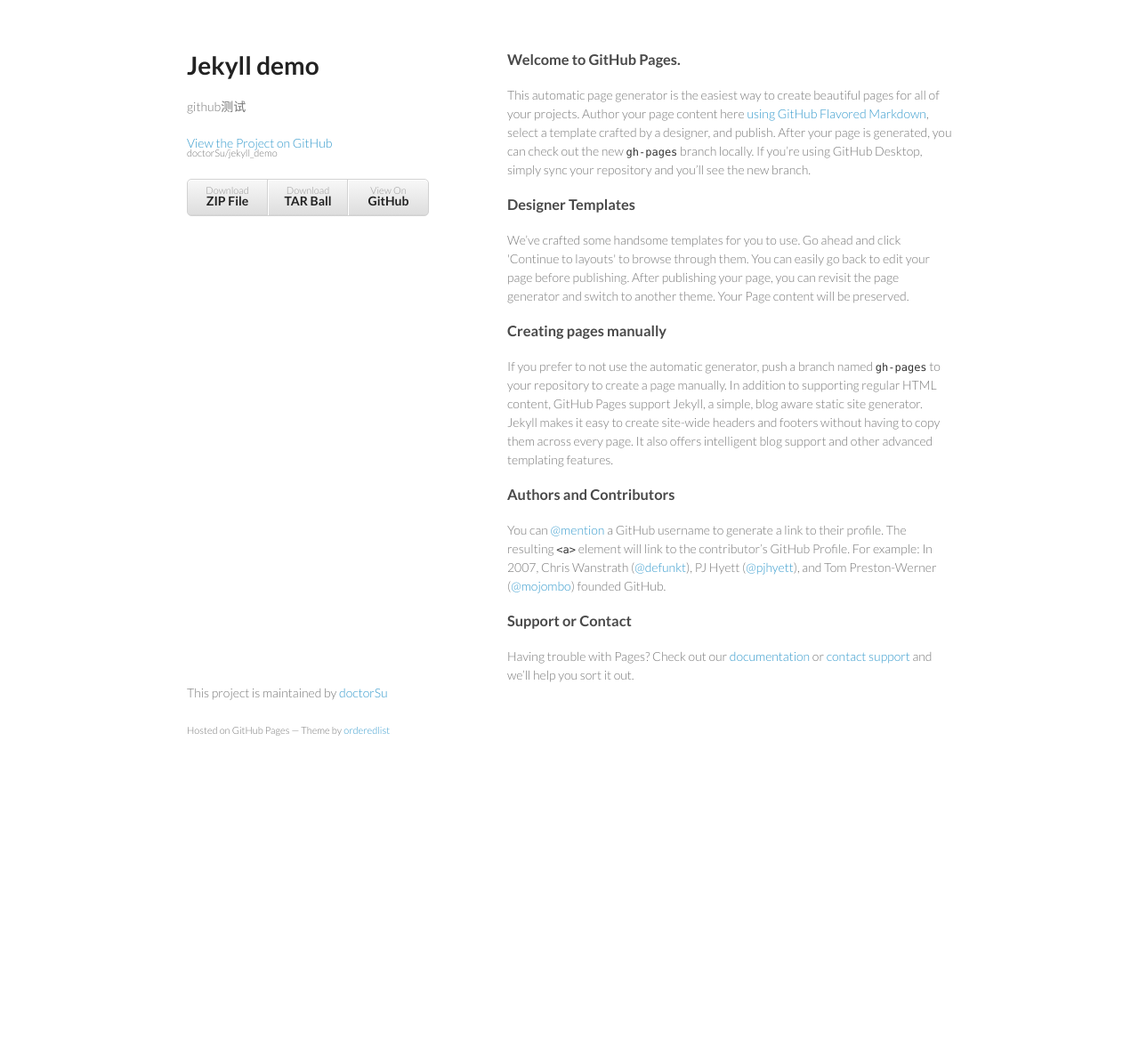
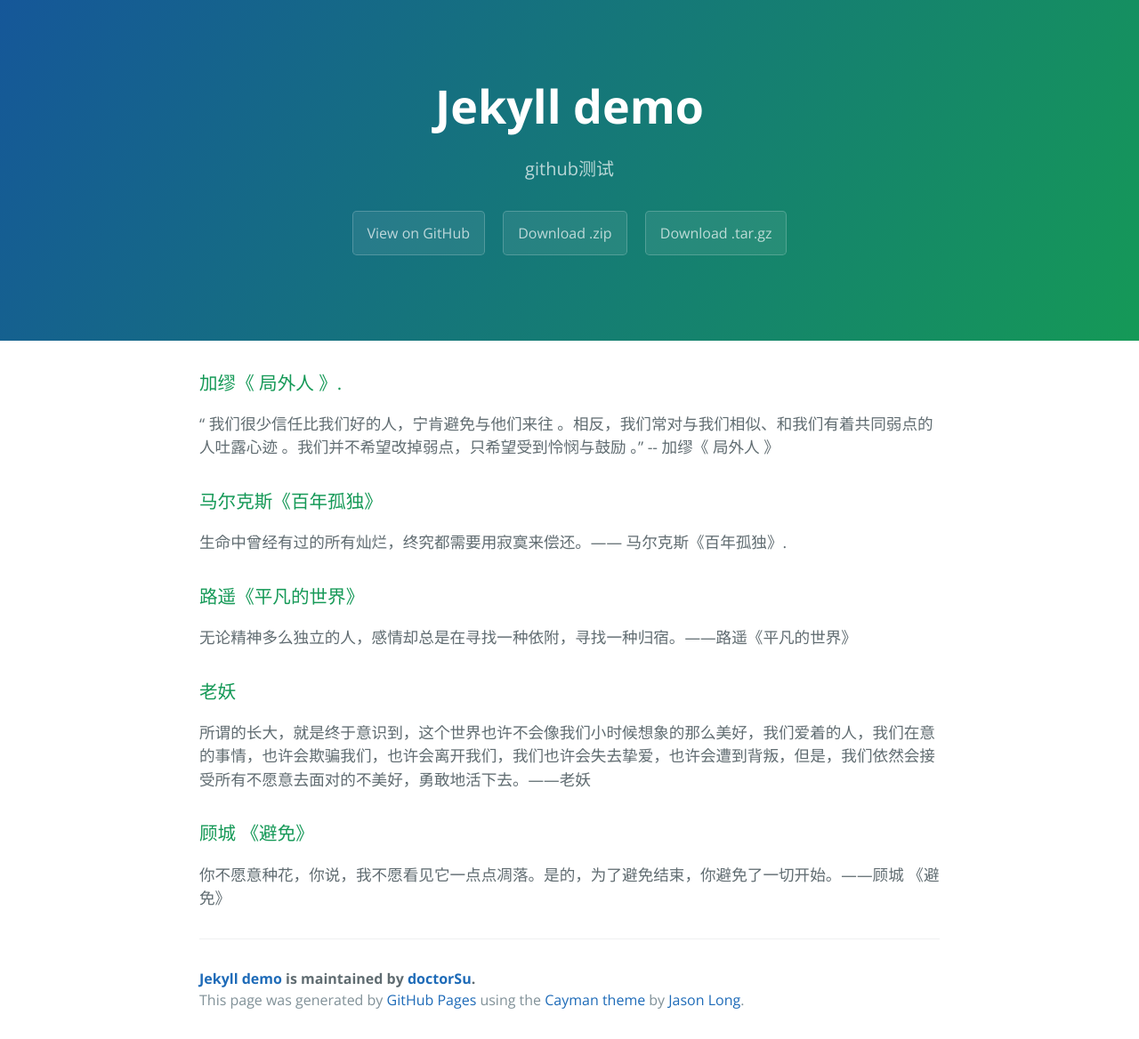
Before and after one commit to doctorSu/jekyll_demo, a Jekyll site: the page index.html, which Jekyll copies as it is, in a window 1280 px wide. Shown: the whole page at 89% size. Built offline with Jekyll 4.4.1, drawn with Linux system fonts in a browser that asks for light colours; before the commit the page ends 900 px from its top, so only the background shows below that.

```diff
--- a/index.html
+++ b/index.html
@@ -1,64 +1,57 @@
-<!doctype html>
-<html>
+<!DOCTYPE html>
+<html lang="en-us">
   <head>
-    <meta charset="utf-8">
-    <meta http-equiv="X-UA-Compatible" content="chrome=1">
+    <meta charset="UTF-8">
     <title>Jekyll demo by doctorSu</title>
-
-    <link rel="stylesheet" href="stylesheets/styles.css">
-    <link rel="stylesheet" href="stylesheets/github-light.css">
-    <meta name="viewport" content="width=device-width, initial-scale=1, user-scalable=no">
-    <!--[if lt IE 9]>
-    <script src="//html5shiv.googlecode.com/svn/trunk/html5.js"></script>
-    <![endif]-->
+    <meta name="viewport" content="width=device-width, initial-scale=1">
+    <link rel="stylesheet" type="text/css" href="stylesheets/normalize.css" media="screen">
+    <link href='https://fonts.googleapis.com/css?family=Open+Sans:400,700' rel='stylesheet' type='text/css'>
+    <link rel="stylesheet" type="text/css" href="stylesheets/stylesheet.css" media="screen">
+    <link rel="stylesheet" type="text/css" href="stylesheets/github-light.css" media="screen">
   </head>
   <body>
-    <div class="wrapper">
-      <header>
-        <h1>Jekyll demo</h1>
-        <p>github测试</p>
+    <section class="page-header">
+      <h1 class="project-name">Jekyll demo</h1>
+      <h2 class="project-tagline">github测试</h2>
+      <a href="https://github.com/doctorSu/jekyll_demo" class="btn">View on GitHub</a>
+      <a href="https://github.com/doctorSu/jekyll_demo/zipball/master" class="btn">Download .zip</a>
+      <a href="https://github.com/doctorSu/jekyll_demo/tarball/master" class="btn">Download .tar.gz</a>
+    </section>
 
-        <p class="view"><a href="https://github.com/doctorSu/jekyll_demo">View the Project on GitHub <small>doctorSu/jekyll_demo</small></a></p>
+    <section class="main-content">
+      <h3>
+<a id="加缪-局外人-" class="anchor" href="#%E5%8A%A0%E7%BC%AA-%E5%B1%80%E5%A4%96%E4%BA%BA-" aria-hidden="true"><span class="octicon octicon-link"></span></a>加缪《 局外人 》.</h3>
 
-
-        <ul>
-          <li><a href="https://github.com/doctorSu/jekyll_demo/zipball/master">Download <strong>ZIP File</strong></a></li>
-          <li><a href="https://github.com/doctorSu/jekyll_demo/tarball/master">Download <strong>TAR Ball</strong></a></li>
-          <li><a href="https://github.com/doctorSu/jekyll_demo">View On <strong>GitHub</strong></a></li>
-        </ul>
-      </header>
-      <section>
-        <h3>
-<a id="welcome-to-github-pages" class="anchor" href="#welcome-to-github-pages" aria-hidden="true"><span class="octicon octicon-link"></span></a>Welcome to GitHub Pages.</h3>
-
-<p>This automatic page generator is the easiest way to create beautiful pages for all of your projects. Author your page content here <a href="https://guides.github.com/features/mastering-markdown/">using GitHub Flavored Markdown</a>, select a template crafted by a designer, and publish. After your page is generated, you can check out the new <code>gh-pages</code> branch locally. If you’re using GitHub Desktop, simply sync your repository and you’ll see the new branch.</p>
+<p>“ 我们很少信任比我们好的人，宁肯避免与他们来往 。相反，我们常对与我们相似、和我们有着共同弱点的人吐露心迹 。我们并不希望改掉弱点，只希望受到怜悯与鼓励 。” -- 加缪《 局外人 》</p>
 
 <h3>
-<a id="designer-templates" class="anchor" href="#designer-templates" aria-hidden="true"><span class="octicon octicon-link"></span></a>Designer Templates</h3>
+<a id="马尔克斯百年孤独" class="anchor" href="#%E9%A9%AC%E5%B0%94%E5%85%8B%E6%96%AF%E7%99%BE%E5%B9%B4%E5%AD%A4%E7%8B%AC" aria-hidden="true"><span class="octicon octicon-link"></span></a>马尔克斯《百年孤独》</h3>
 
-<p>We’ve crafted some handsome templates for you to use. Go ahead and click 'Continue to layouts' to browse through them. You can easily go back to edit your page before publishing. After publishing your page, you can revisit the page generator and switch to another theme. Your Page content will be preserved.</p>
+<p>生命中曾经有过的所有灿烂，终究都需要用寂寞来偿还。—— 马尔克斯《百年孤独》.</p>
 
 <h3>
-<a id="creating-pages-manually" class="anchor" href="#creating-pages-manually" aria-hidden="true"><span class="octicon octicon-link"></span></a>Creating pages manually</h3>
+<a id="路遥平凡的世界" class="anchor" href="#%E8%B7%AF%E9%81%A5%E5%B9%B3%E5%87%A1%E7%9A%84%E4%B8%96%E7%95%8C" aria-hidden="true"><span class="octicon octicon-link"></span></a>路遥《平凡的世界》</h3>
 
-<p>If you prefer to not use the automatic generator, push a branch named <code>gh-pages</code> to your repository to create a page manually. In addition to supporting regular HTML content, GitHub Pages support Jekyll, a simple, blog aware static site generator. Jekyll makes it easy to create site-wide headers and footers without having to copy them across every page. It also offers intelligent blog support and other advanced templating features.</p>
+<p>无论精神多么独立的人，感情却总是在寻找一种依附，寻找一种归宿。——路遥《平凡的世界》</p>
 
 <h3>
-<a id="authors-and-contributors" class="anchor" href="#authors-and-contributors" aria-hidden="true"><span class="octicon octicon-link"></span></a>Authors and Contributors</h3>
+<a id="老妖" class="anchor" href="#%E8%80%81%E5%A6%96" aria-hidden="true"><span class="octicon octicon-link"></span></a>老妖</h3>
 
-<p>You can <a href="https://github.com/blog/821" class="user-mention">@mention</a> a GitHub username to generate a link to their profile. The resulting <code>&lt;a&gt;</code> element will link to the contributor’s GitHub Profile. For example: In 2007, Chris Wanstrath (<a href="https://github.com/defunkt" class="user-mention">@defunkt</a>), PJ Hyett (<a href="https://github.com/pjhyett" class="user-mention">@pjhyett</a>), and Tom Preston-Werner (<a href="https://github.com/mojombo" class="user-mention">@mojombo</a>) founded GitHub.</p>
+<p>所谓的长大，就是终于意识到，这个世界也许不会像我们小时候想象的那么美好，我们爱着的人，我们在意的事情，也许会欺骗我们，也许会离开我们，我们也许会失去挚爱，也许会遭到背叛，但是，我们依然会接受所有不愿意去面对的不美好，勇敢地活下去。——老妖</p>
 
 <h3>
-<a id="support-or-contact" class="anchor" href="#support-or-contact" aria-hidden="true"><span class="octicon octicon-link"></span></a>Support or Contact</h3>
+<a id="顾城-避免" class="anchor" href="#%E9%A1%BE%E5%9F%8E-%E9%81%BF%E5%85%8D" aria-hidden="true"><span class="octicon octicon-link"></span></a>顾城 《避免》</h3>
 
-<p>Having trouble with Pages? Check out our <a href="https://help.github.com/pages">documentation</a> or <a href="https://github.com/contact">contact support</a> and we’ll help you sort it out.</p>
-      </section>
-      <footer>
-        <p>This project is maintained by <a href="https://github.com/doctorSu">doctorSu</a></p>
-        <p><small>Hosted on GitHub Pages &mdash; Theme by <a href="https://github.com/orderedlist">orderedlist</a></small></p>
+<p>你不愿意种花，你说，我不愿看见它一点点凋落。是的，为了避免结束，你避免了一切开始。——顾城 《避免》</p>
+
+      <footer class="site-footer">
+        <span class="site-footer-owner"><a href="https://github.com/doctorSu/jekyll_demo">Jekyll demo</a> is maintained by <a href="https://github.com/doctorSu">doctorSu</a>.</span>
+
+        <span class="site-footer-credits">This page was generated by <a href="https://pages.github.com">GitHub Pages</a> using the <a href="https://github.com/jasonlong/cayman-theme">Cayman theme</a> by <a href="https://twitter.com/jasonlong">Jason Long</a>.</span>
       </footer>
-    </div>
-    <script src="javascripts/scale.fix.js"></script>
+
+    </section>
+
 
   </body>
 </html>
--- /dev/null
+++ b/stylesheets/stylesheet.css
@@ -0,0 +1,245 @@
+* {
+  box-sizing: border-box; }
+
+body {
+  padding: 0;
+  margin: 0;
+  font-family: "Open Sans", "Helvetica Neue", Helvetica, Arial, sans-serif;
+  font-size: 16px;
+  line-height: 1.5;
+  color: #606c71; }
+
+a {
+  color: #1e6bb8;
+  text-decoration: none; }
+  a:hover {
+    text-decoration: underline; }
+
+.btn {
+  display: inline-block;
+  margin-bottom: 1rem;
+  color: rgba(255, 255, 255, 0.7);
+  background-color: rgba(255, 255, 255, 0.08);
+  border-color: rgba(255, 255, 255, 0.2);
+  border-style: solid;
+  border-width: 1px;
+  border-radius: 0.3rem;
+  transition: color 0.2s, background-color 0.2s, border-color 0.2s; }
+  .btn + .btn {
+    margin-left: 1rem; }
+
+.btn:hover {
+  color: rgba(255, 255, 255, 0.8);
+  text-decoration: none;
+  background-color: rgba(255, 255, 255, 0.2);
+  border-color: rgba(255, 255, 255, 0.3); }
+
+@media screen and (min-width: 64em) {
+  .btn {
+    padding: 0.75rem 1rem; } }
+
+@media screen and (min-width: 42em) and (max-width: 64em) {
+  .btn {
+    padding: 0.6rem 0.9rem;
+    font-size: 0.9rem; } }
+
+@media screen and (max-width: 42em) {
+  .btn {
+    display: block;
+    width: 100%;
+    padding: 0.75rem;
+    font-size: 0.9rem; }
+    .btn + .btn {
+      margin-top: 1rem;
+      margin-left: 0; } }
+
+.page-header {
+  color: #fff;
+  text-align: center;
+  background-color: #159957;
+  background-image: linear-gradient(120deg, #155799, #159957); }
+
+@media screen and (min-width: 64em) {
+  .page-header {
+    padding: 5rem 6rem; } }
+
+@media screen and (min-width: 42em) and (max-width: 64em) {
+  .page-header {
+    padding: 3rem 4rem; } }
+
+@media screen and (max-width: 42em) {
+  .page-header {
+    padding: 2rem 1rem; } }
+
+.project-name {
+  margin-top: 0;
+  margin-bottom: 0.1rem; }
+
+@media screen and (min-width: 64em) {
+  .project-name {
+    font-size: 3.25rem; } }
+
+@media screen and (min-width: 42em) and (max-width: 64em) {
+  .project-name {
+    font-size: 2.25rem; } }
+
+@media screen and (max-width: 42em) {
+  .project-name {
+    font-size: 1.75rem; } }
+
+.project-tagline {
+  margin-bottom: 2rem;
+  font-weight: normal;
+  opacity: 0.7; }
+
+@media screen and (min-width: 64em) {
+  .project-tagline {
+    font-size: 1.25rem; } }
+
+@media screen and (min-width: 42em) and (max-width: 64em) {
+  .project-tagline {
+    font-size: 1.15rem; } }
+
+@media screen and (max-width: 42em) {
+  .project-tagline {
+    font-size: 1rem; } }
+
+.main-content :first-child {
+  margin-top: 0; }
+.main-content img {
+  max-width: 100%; }
+.main-content h1, .main-content h2, .main-content h3, .main-content h4, .main-content h5, .main-content h6 {
+  margin-top: 2rem;
+  margin-bottom: 1rem;
+  font-weight: normal;
+  color: #159957; }
+.main-content p {
+  margin-bottom: 1em; }
+.main-content code {
+  padding: 2px 4px;
+  font-family: Consolas, "Liberation Mono", Menlo, Courier, monospace;
+  font-size: 0.9rem;
+  color: #383e41;
+  background-color: #f3f6fa;
+  border-radius: 0.3rem; }
+.main-content pre {
+  padding: 0.8rem;
+  margin-top: 0;
+  margin-bottom: 1rem;
+  font: 1rem Consolas, "Liberation Mono", Menlo, Courier, monospace;
+  color: #567482;
+  word-wrap: normal;
+  background-color: #f3f6fa;
+  border: solid 1px #dce6f0;
+  border-radius: 0.3rem; }
+  .main-content pre > code {
+    padding: 0;
+    margin: 0;
+    font-size: 0.9rem;
+    color: #567482;
+    word-break: normal;
+    white-space: pre;
+    background: transparent;
+    border: 0; }
+.main-content .highlight {
+  margin-bottom: 1rem; }
+  .main-content .highlight pre {
+    margin-bottom: 0;
+    word-break: normal; }
+.main-content .highlight pre, .main-content pre {
+  padding: 0.8rem;
+  overflow: auto;
+  font-size: 0.9rem;
+  line-height: 1.45;
+  border-radius: 0.3rem; }
+.main-content pre code, .main-content pre tt {
+  display: inline;
+  max-width: initial;
+  padding: 0;
+  margin: 0;
+  overflow: initial;
+  line-height: inherit;
+  word-wrap: normal;
+  background-color: transparent;
+  border: 0; }
+  .main-content pre code:before, .main-content pre code:after, .main-content pre tt:before, .main-content pre tt:after {
+    content: normal; }
+.main-content ul, .main-content ol {
+  margin-top: 0; }
+.main-content blockquote {
+  padding: 0 1rem;
+  margin-left: 0;
+  color: #819198;
+  border-left: 0.3rem solid #dce6f0; }
+  .main-content blockquote > :first-child {
+    margin-top: 0; }
+  .main-content blockquote > :last-child {
+    margin-bottom: 0; }
+.main-content table {
+  display: block;
+  width: 100%;
+  overflow: auto;
+  word-break: normal;
+  word-break: keep-all; }
+  .main-content table th {
+    font-weight: bold; }
+  .main-content table th, .main-content table td {
+    padding: 0.5rem 1rem;
+    border: 1px solid #e9ebec; }
+.main-content dl {
+  padding: 0; }
+  .main-content dl dt {
+    padding: 0;
+    margin-top: 1rem;
+    font-size: 1rem;
+    font-weight: bold; }
+  .main-content dl dd {
+    padding: 0;
+    margin-bottom: 1rem; }
+.main-content hr {
+  height: 2px;
+  padding: 0;
+  margin: 1rem 0;
+  background-color: #eff0f1;
+  border: 0; }
+
+@media screen and (min-width: 64em) {
+  .main-content {
+    max-width: 64rem;
+    padding: 2rem 6rem;
+    margin: 0 auto;
+    font-size: 1.1rem; } }
+
+@media screen and (min-width: 42em) and (max-width: 64em) {
+  .main-content {
+    padding: 2rem 4rem;
+    font-size: 1.1rem; } }
+
+@media screen and (max-width: 42em) {
+  .main-content {
+    padding: 2rem 1rem;
+    font-size: 1rem; } }
+
+.site-footer {
+  padding-top: 2rem;
+  margin-top: 2rem;
+  border-top: solid 1px #eff0f1; }
+
+.site-footer-owner {
+  display: block;
+  font-weight: bold; }
+
+.site-footer-credits {
+  color: #819198; }
+
+@media screen and (min-width: 64em) {
+  .site-footer {
+    font-size: 1rem; } }
+
+@media screen and (min-width: 42em) and (max-width: 64em) {
+  .site-footer {
+    font-size: 1rem; } }
+
+@media screen and (max-width: 42em) {
+  .site-footer {
+    font-size: 0.9rem; } }
```
Also changed, not shown: params.json (+1 -1 lines), stylesheets/normalize.css (added).
